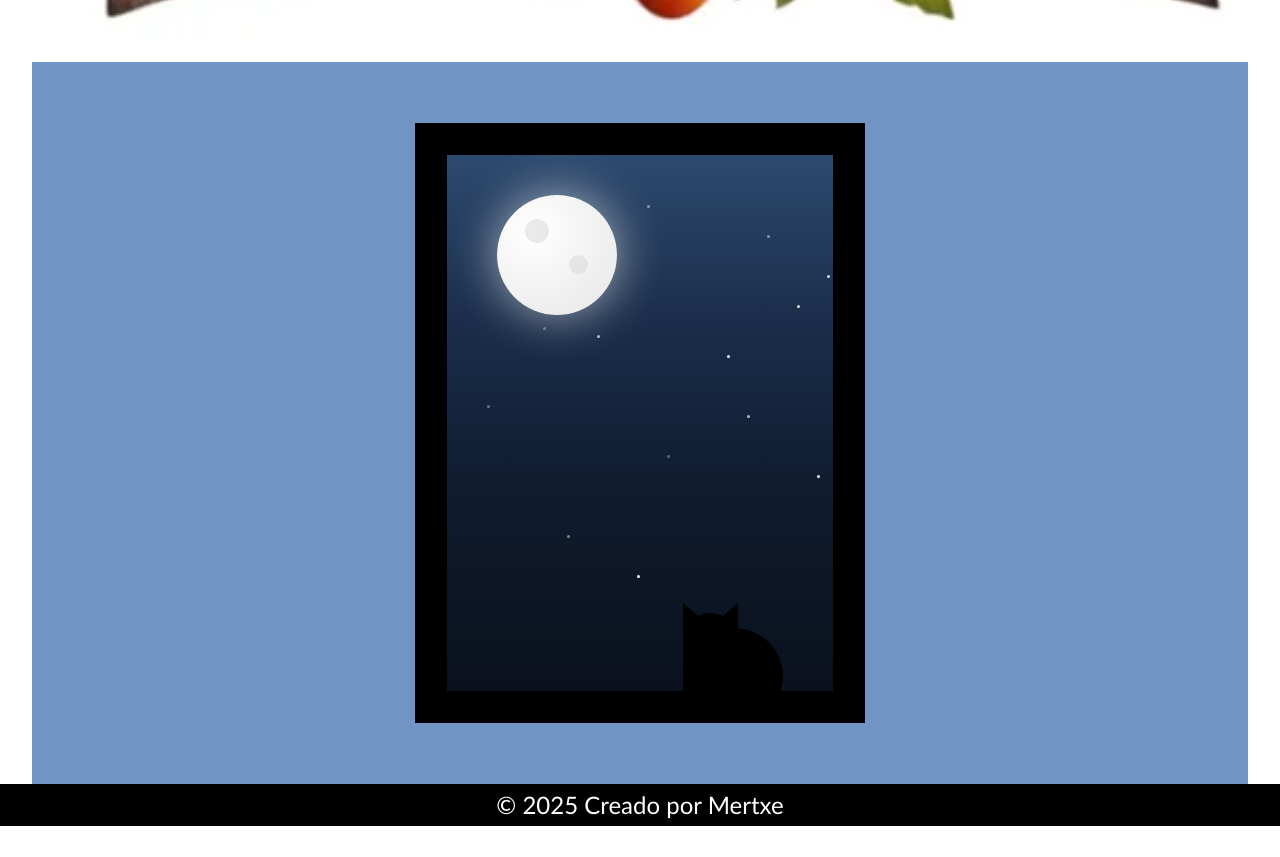
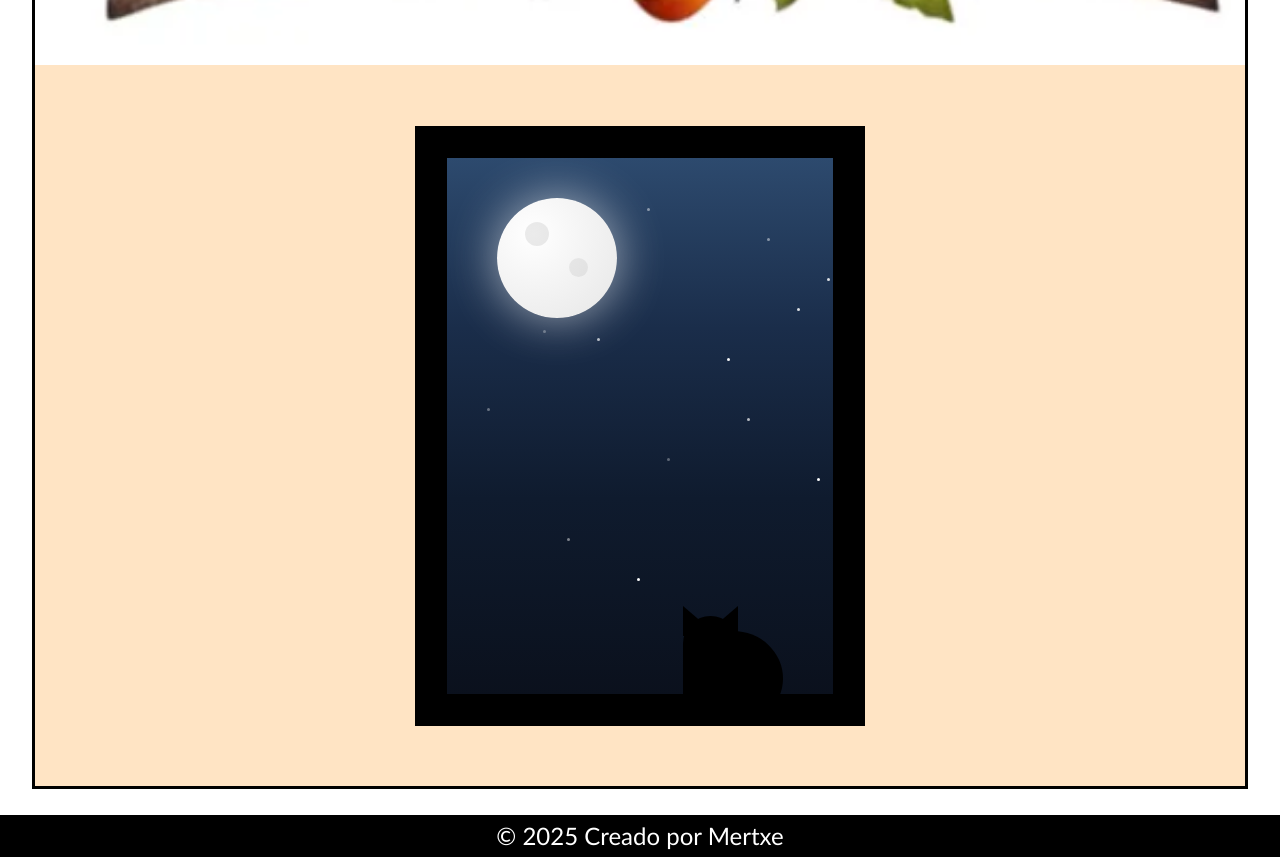
Before and after one commit to Mertxeps/Hallowen, a plain HTML site: page Pages/Brujitas.html in a window 1280 px wide. Shown: the part 1700-2557 px from the top of the page. Before the commit the page ends 2526 px from the top, so only its background shows below. Drawn offline with Linux system fonts and the light colour scheme.

Commit message:
Cambios de presentación páginas de Brujitas y Trailers

```diff
--- a/Pages/Brujitas.html
+++ b/Pages/Brujitas.html
@@ -44,9 +44,10 @@
 		</header>
 
 		<main>
+			<div class = "Container"></div>
 				<div class = "CalabazaFestiva1"></div>
 
-			<section>
+				<!-- <section> -->
 					<div class="scene-container">
 						<div class="window">
 							<div class="moon"></div>
@@ -97,6 +98,7 @@
 								<div class="cat-belly"></div>
 							</div>
 					</div>
+				<!-- </section> -->
 			</div>
 		</main>
 
--- a/Styles/Styles.css
+++ b/Styles/Styles.css
@@ -1,3 +1,11 @@
+
+/* .Container {
+	margin: auto;
+	width: 95%;
+	background-color: bisque;
+	border: 3px solid black;
+	margin-bottom: 2%;
+} */
 
 .CalabazaFestiva1 {
 	background-image: url(../Images/Logo\ Calabaza.webp);
@@ -7,3 +15,11 @@
 	width: 100%;
 	height: 210vh; /* antes estaba en 4vh */
 }
+
+main {
+  margin: auto;
+  width: 95%;
+  background-color: bisque;
+  min-height: 100vh;
+  overflow: hidden;
+}
--- a/Styles/StylesBrujitas.css
+++ b/Styles/StylesBrujitas.css
@@ -1,11 +1,6 @@
 
 header ul li:nth-of-type(2) {
 	text-decoration: overline;
-}
-
-#CalabazaFestiva {
-	margin: auto;
-	width: 10%;
 }
 
 :root {
@@ -33,15 +28,12 @@ header ul li:nth-of-type(2) {
 main {
   margin: auto;
   width: 95%;
-  background-color: #7094c4;
+  margin-bottom: 2%;
+  background-color: bisque;
+  border: 3px solid black;
   min-height: 100vh;
   overflow: hidden;
 }
-
-/* .CalabazaFestiva1 {
-  margin: auto;
-  width: 100%;
-} */
 
 .scene-container {
   position: relative;
```
Also changed, not shown: Styles/StylesIndex.css (+5 -5 lines). Lines whose indentation alone changed are shown as unchanged.
